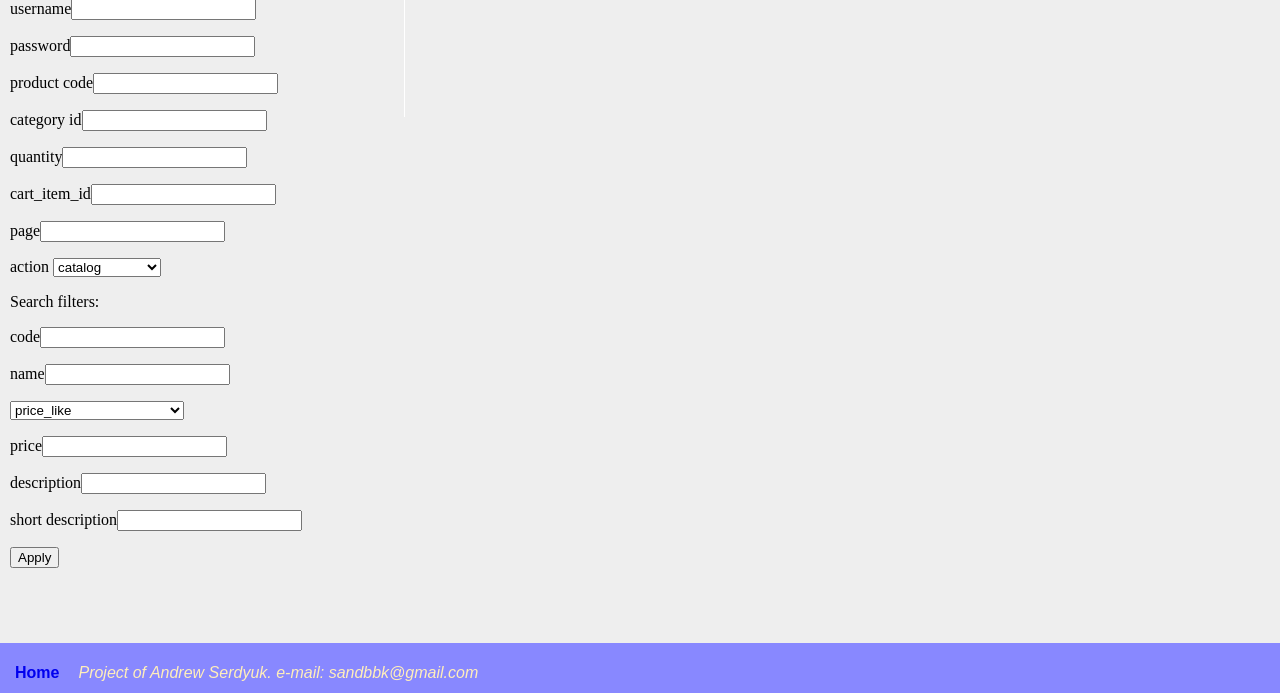
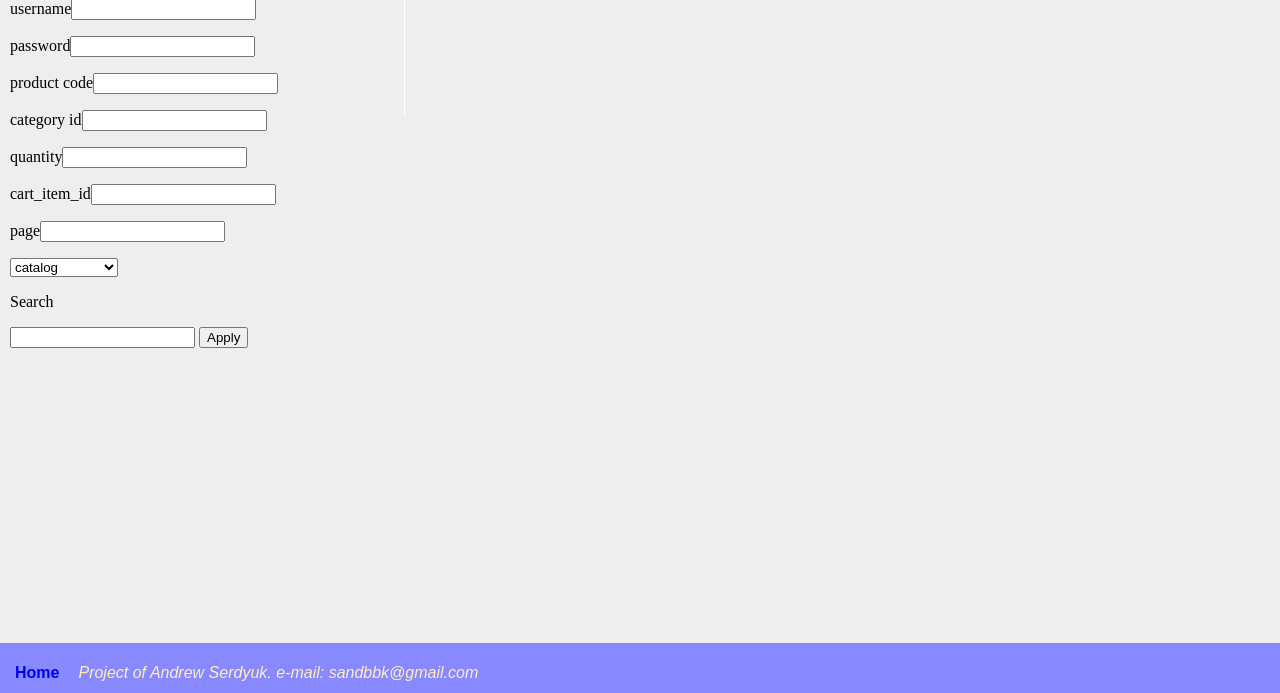
Before and after one commit to sandbbk/shop, a Django app: page / in a window 1280 px wide. Shown: the part 107-800 px from the top of the page. Run offline with Django 3.2, Linux system fonts and the light colour scheme; some libraries are stand-ins or nearby versions.

Commit message:
Added func 'actions' into the views, with appropriate router in urls; added func 'search'

```diff
--- a/authentication/templates/authentication/base.html
+++ b/authentication/templates/authentication/base.html
@@ -48,4 +48,4 @@ Your data will be here!
        </div>
     </body>
 
-</html></html>
+</html>
--- a/shop/templates/shop/index.html
+++ b/shop/templates/shop/index.html
@@ -10,29 +10,21 @@
      <p><label for="quantity">quantity</label><input type="text" name="quantity" id="quantity"></p>
      <p><label for="cart_item_id">cart_item_id</label><input type="text" name="id" id="cart_item_id"></p>
      <p><label for="page">page</label><input type="text" name="page" id="page"></p>
-     <label for="url">action</label>
-     <select  name="url" id="url" >
+     <input type="hidden" name="url" id="url" value="actions">
+     <select  name="action" id="action" >
          <option value="catalog">catalog</option>
-         <option value="products/add">add to cart</option>
-         <option value="products/add_to_reserve">add to reserve</option>
+         <option value="search">search</option>
+         <option value="add_to_cart">add to cart</option>
+         <option value="to_reserve">add to reserve</option>
          <option value="product_detail">product detail</option>
-         <option value="cart">get cart</option>
+         <option value="get_cart">get cart</option>
          <option value="del_from_cart">del from cart</option>
-         <option value="make_order">make order</option>
+         <option value="cart_to_order">make order</option>
          <option value="login">login</option>
          <option value="logout">logout</option>
      </select>
-     <p>Search filters:</p>
-     <p><label for="code">code</label><input type="text" name="code__icontains" id="code"></p>
-     <p><label for="name">name</label><input type="text" name="name__icontains" id="name"></p>
-     <select  name="price_option" >
-                 <option value="price__icontains">price_like</option>
-                 <option value="price__gte">price is greater than or eq</option>
-                 <option value="price__lte">price is lower than or eq</option>
-     </select>
-     <p><label for="price">price</label><input type="text" name="price" id="price"></p>
-     <p><label for="descr">description</label><input type="text" name="description__icontains" id="descr"></p>
-     <p><label for="short">short description</label><input type="text" name="short_description__icontains" id="short"></p>
+     <p>Search</p>
+     <input type="text" name="search_text" id="search_text">
      <button type="button" id="btn">Apply</button>
  </form>
 
--- a/shop/urls.py
+++ b/shop/urls.py
@@ -19,7 +19,7 @@ from . import views
 
 urlpatterns = [
     path('', views.index, name='home'),
-    path('catalog', views.catalog, name='catalog'),
+    path('actions', views.actions, name='actions'),
     path('product_detail', views.product_detail, name='product_detail'),
     path('products/add', views.add_to_cart, name='add'),
     path('cart', views.get_cart),
--- a/shop/views.py
+++ b/shop/views.py
@@ -2,11 +2,12 @@ from django.shortcuts import render
 from .models import Product, Category, User, Order, Cart_items
 from django.http import JsonResponse
 from django.core.exceptions import ObjectDoesNotExist
-from shop.exceptions import (QuantityKeyError, UserAuthError, CartItemIdKeyError)
+from shop.exceptions import (QuantityKeyError, UserAuthError, EmptyValue, SearchKeyError, DecimalValueError)
 from django.core.paginator import Paginator, EmptyPage, PageNotAnInteger
+from django.db.models import Q
 
 
-def p_range(pages, num_page):   # function for create list of page-links;
+def p_range(pages, num_page):   # function which creates list of page-links;
     p_set = set()
     if not num_page:
         num_page = 1
@@ -46,47 +47,44 @@ def index(request):
 
 
 def catalog(request):
-    if request.method == "POST" and request.is_ajax():
-        result = {'response': {}}
-        try:
-            category_id = request.POST.get('category_id')
-            if category_id:
-                category = Category.objects.get(id=category_id)
-                if category.category_set.all():
-                    obj = category.category_set.all()
-                    content, p_list = paginate(request, obj)
-                    result['response'].update({'categories': content, 'p_list': p_list})
-                elif category.product_set.all():
-                    obj = category.product_set.all()
-                    content, p_list = paginate(request, obj, ('code', 'name', 'price',
-                                                              'category', 'photo', 'short_description'))
-                    result['response'].update({'products': content, 'p_list': p_list})
-        except (ObjectDoesNotExist, ValueError) as e:
-            result['response'].update({'error': repr(e)})
+    result = {'response': {}}
+    try:
+        category_id = request.POST.get('category_id')
+        if category_id:
+            category = Category.objects.get(id=category_id)
+            if category.category_set.all():
+                obj = category.category_set.all()
+                content, p_list = paginate(request, obj)
+                result['response'].update({'categories': content, 'p_list': p_list})
+            elif category.product_set.all():
+                obj = category.product_set.all()
+                content, p_list = paginate(request, obj, ('code', 'name', 'price',
+                                                          'category', 'photo', 'short_description'))
+                result['response'].update({'products': content, 'p_list': p_list})
+    except (ObjectDoesNotExist, ValueError) as e:
+        result['response'].update({'error': repr(e)})
+    obj = Category.objects.all()
+    content, p_list = paginate(request, obj)
+    result['response'].update({'categories': content, 'p_list': p_list})
+    return JsonResponse(result)
+
+
+
+def product_detail(request):
+    result = {'response': {}}
+    try:
+        product_code = int(request.POST.get('product_code'))
+        product = Product.objects.values('code', 'name', 'price', 'category', 'photo', 'short_description',
+                                         'description', 'discount').get(code=product_code)
+        result['response'].update({'product': product})
         obj = Category.objects.all()
         content, p_list = paginate(request, obj)
         result['response'].update({'categories': content, 'p_list': p_list})
-        return JsonResponse(result)
-    else:
-        pass
+    except (ObjectDoesNotExist, ValueError) as e:
+        result['response'].update({'error': repr(e)})
+    return JsonResponse(result)
 
 
-def product_detail(request):
-    if request.method == "POST" and request.is_ajax():
-        result = {'response': {}}
-        try:
-            product_code = int(request.POST.get('product_code'))
-            product = Product.objects.values('code', 'name', 'price', 'category', 'photo', 'short_description',
-                                             'description', 'discount').get(code=product_code)
-            result['response'].update({'product': product})
-            obj = Category.objects.all()
-            content, p_list = paginate(request, obj)
-            result['response'].update({'categories': content, 'p_list': p_list})
-        except (ObjectDoesNotExist, ValueError) as e:
-            result['response'].update({'error': repr(e)})
-        return JsonResponse(result)
-    else:
-        pass
 
 def get_cart(request):
     try:
@@ -117,20 +115,20 @@ def add_to_cart(request):
     return JsonResponse({'response': result})
 
 
-def values_check(val):
+def dcmls_to_list(val):
     if val:
-        cart_list = []
+        val_list = []
         if val.isdecimal():
-            cart_list.append(val)
+            val_list.append(val)
         else:
             val = val.split(',')
             for cid in val:
                 if cid.strip().isdecimal():
-                    cart_list.append(cid.strip())
+                    val_list.append(cid.strip())
                 else:
-                    raise ValueError
-        return cart_list
-    raise CartItemIdKeyError
+                    raise DecimalValueError
+        return val_list
+    return []
 
 
 def del_from_cart(request):
@@ -138,10 +136,10 @@ def del_from_cart(request):
         user = request.user
         cart_ids = request.POST.get('id')
         if isinstance(user, User):
-            result = user.del_from_cart(values_check(cart_ids))
+            result = user.del_from_cart(dcmls_to_list(cart_ids))
         else:
             raise UserAuthError
-    except (ObjectDoesNotExist, TypeError, UserAuthError, CartItemIdKeyError) as e:
+    except (ObjectDoesNotExist, TypeError, UserAuthError, EmptyValue, DecimalValueError) as e:
         result = {'result': 'error', 'reason': repr(e)}
     return JsonResponse({'response': result})
 
@@ -155,8 +153,9 @@ def cart_to_order(request):
             result = {'result': 'Error', 'reason': repr(e)}
     return JsonResponse(result)
 
+
 def to_reserve(request):
-    user = get_customer(request)
+    user = request.POST.get('user')
     if isinstance(user, User):
         try:
             data = request.POST
@@ -170,3 +169,39 @@ def to_reserve(request):
     else:
         result = user
     return JsonResponse(result)
+
+
+def search(request):
+    try:
+        categories = dcmls_to_list(request.POST.get('category_id'))
+        text_list = (request.POST.get('search_text')).split()
+        if categories:
+            products = Product.objects.filter(category__id__in=categories)
+        else:
+            products = Product.objects.all()
+        if text_list:
+            query = Q()
+            for word in text_list:
+                query &= (Q(name__icontains=word) | Q(category__name__icontains=word)
+                      | Q(short_description__icontains=word) | Q(description__icontains=word))
+            searched_products = products.filter(query)
+        else:
+            raise SearchKeyError
+        content, p_list = paginate(request, searched_products, fields=('code', 'name', 'price', 'category', 'photo',
+                                                                  'short_description', 'description', 'discount'))
+    except (UserAuthError, SearchKeyError, DecimalValueError) as e:
+        return JsonResponse({'response': {'error': repr(e)}})
+    return JsonResponse({'response': {'products': content, 'p_list': p_list}})
+
+
+def actions(request):
+    if request.method == 'POST' and request.is_ajax():
+        try:
+            actions_dict = {'index': index, 'catalog': catalog, 'product_detail': product_detail, 'get_cart': get_cart,
+                            'add_to_cart': add_to_cart, 'del_from_cart': del_from_cart, 'cart_to_order': cart_to_order,
+                            'to_reserve': to_reserve, 'search': search}
+            action = request.POST.get('action')
+            func = actions_dict[action](request)
+        except KeyError:
+            return JsonResponse({'response': {'error': 'Value of action key is invalid!'}})
+        return func
```
Also changed, not shown: shop/exceptions.py (+8 -1 lines), authentication/urls.py (line endings or trailing spaces).
